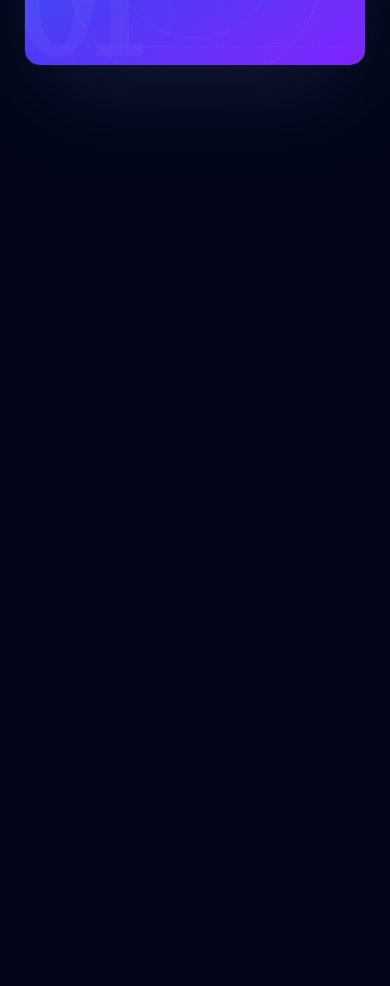
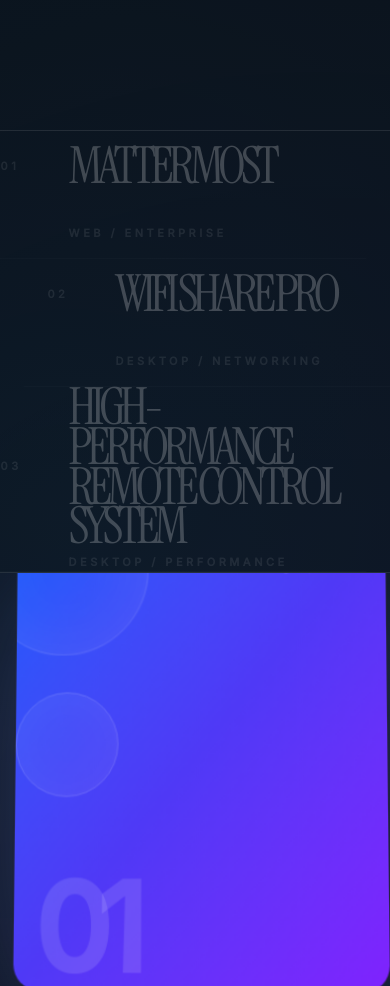
Before and after one commit to hhhheeeeccc/my, a React (Vite) app: page / in a window 390 px wide. Shown: the part 7640-8626 px from the top of the page. Built offline with nearby package versions, Linux system fonts and the light colour scheme.

Commit message:
Rework projects with cinematic work index

```diff
--- a/src/components/sections/Projects.jsx
+++ b/src/components/sections/Projects.jsx
@@ -1,16 +1,27 @@
-import React, { useRef, useEffect, useMemo } from 'react';
+import React, { useRef, useEffect, useMemo, useState, useCallback } from 'react';
 import { useTranslation } from 'react-i18next';
-import { motion } from 'framer-motion';
+import { motion, useMotionValue, useSpring, useTransform } from 'framer-motion';
 import { ExternalLink, Github } from 'lucide-react';
 import gsap from 'gsap';
 import { ScrollTrigger } from 'gsap/ScrollTrigger';
 
 gsap.registerPlugin(ScrollTrigger);
 
+const PANEL_HEIGHT = '220vh';
+
 const Projects = () => {
-  const { t } = useTranslation();
+  const { t, i18n } = useTranslation();
+  const isAr = i18n.language?.startsWith('ar');
   const sectionRef = useRef(null);
   const headerRef = useRef(null);
+  const [activeProject, setActiveProject] = useState(0);
+
+  const pointerX = useMotionValue(0);
+  const pointerY = useMotionValue(0);
+  const smoothX = useSpring(pointerX, { stiffness: 90, damping: 24, mass: 0.4 });
+  const smoothY = useSpring(pointerY, { stiffness: 90, damping: 24, mass: 0.4 });
+  const previewRotateY = useTransform(smoothX, [-200, 200], [-12, 12]);
+  const previewRotateX = useTransform(smoothY, [-160, 160], [10, -10]);
 
   const projects = useMemo(() => [1, 2, 3].map((i) => ({
     title: t(`projects.project${i}.title`),
@@ -28,188 +39,159 @@
     accentHex: i === 1 ? '#818cf8' : i === 2 ? '#2dd4bf' : '#c084fc',
     year: '2024',
     category: i === 1 ? 'WEB / ENTERPRISE' : i === 2 ? 'DESKTOP / NETWORKING' : 'DESKTOP / PERFORMANCE',
+    metric: i === 1 ? 'ARCHITECTED PRODUCT SYSTEMS' : i === 2 ? 'REAL-TIME NETWORK TOOLS' : 'LOW-LATENCY DESKTOP UX',
   })), [t]);
+
+  const handlePointerMove = useCallback((event) => {
+    const rect = sectionRef.current?.getBoundingClientRect();
+    if (!rect) return;
+    pointerX.set(event.clientX - rect.left - rect.width / 2);
+    pointerY.set(event.clientY - rect.top - rect.height / 2);
+  }, [pointerX, pointerY]);
 
   useEffect(() => {
     const ctx = gsap.context(() => {
-      // ── Header reveal ──
       const headerLines = headerRef.current?.querySelectorAll('[data-gsap-reveal]');
       if (headerLines?.length) {
-        gsap.set(headerLines, { y: 60, opacity: 0 });
+        gsap.set(headerLines, { y: 90, opacity: 0, rotateX: 18, transformOrigin: '50% 100%' });
         gsap.to(headerLines, {
-          y: 0, opacity: 1,
-          duration: 1, stagger: 0.12, ease: 'power3.out',
-          scrollTrigger: { trigger: headerRef.current, start: 'top 80%', end: 'top 40%', scrub: 1 },
+          y: 0, opacity: 1, rotateX: 0,
+          duration: 1.2, stagger: 0.1, ease: 'power3.out',
+          scrollTrigger: { trigger: headerRef.current, start: 'top 82%', end: 'top 35%', scrub: 1 },
         });
       }
 
-      // ── ActiveTheory-style: each project panel pinned with scroll-driven animation ──
+      gsap.utils.toArray('.work-index-row').forEach((row, index) => {
+        gsap.fromTo(row,
+          { opacity: 0.22, xPercent: index % 2 ? 6 : -6 },
+          {
+            opacity: 1, xPercent: 0, ease: 'none',
+            scrollTrigger: { trigger: row, start: 'top 86%', end: 'bottom 45%', scrub: 0.8 },
+          }
+        );
+      });
+
       const panels = sectionRef.current?.querySelectorAll('.at-panel');
       if (!panels?.length) return;
 
-      panels.forEach((panel, i) => {
-        const stickyWrap = panel.querySelector('.at-sticky');
+      panels.forEach((panel) => {
         const visual = panel.querySelector('.at-visual-inner');
         const textGroup = panel.querySelector('.at-text-group');
-        const nextPanel = panels[i + 1];
+        const mediaLayers = panel.querySelectorAll('.at-media-layer');
 
-        if (!stickyWrap) return;
+        if (visual) {
+          gsap.fromTo(visual,
+            { scale: 1.08, rotateY: -8, filter: 'blur(0px)' },
+            {
+              scale: 0.82, rotateY: 8, y: -80, opacity: 0.42, filter: 'blur(2px)', ease: 'none',
+              scrollTrigger: { trigger: panel, start: 'top top', end: 'bottom top', scrub: 0.35 },
+            }
+          );
+        }
 
-        // The visual scales down and fades as you scroll through the panel
-        if (visual) {
-          gsap.to(visual, {
-            scale: 0.88,
-            y: -60,
-            opacity: 0.4,
+        if (mediaLayers.length) {
+          gsap.to(mediaLayers, {
+            yPercent: (i) => (i + 1) * -12,
             ease: 'none',
-            scrollTrigger: {
-              trigger: panel,
-              start: 'top top',
-              end: 'bottom top',
-              scrub: 0.3,
-            },
+            scrollTrigger: { trigger: panel, start: 'top bottom', end: 'bottom top', scrub: 0.6 },
           });
         }
 
-        // Text group slides up into view
         if (textGroup) {
           gsap.fromTo(textGroup,
-            { y: 120, opacity: 0 },
-            {
-              y: -80,
-              opacity: 1,
-              ease: 'none',
-              scrollTrigger: {
-                trigger: panel,
-                start: 'top top',
-                end: 'bottom top',
-                scrub: 0.3,
-              },
-            }
+            { y: 160, opacity: 0 },
+            { y: -90, opacity: 1, ease: 'none', scrollTrigger: { trigger: panel, start: 'top top', end: 'bottom top', scrub: 0.35 } }
           );
         }
       });
-
     }, sectionRef);
 
     return () => ctx.revert();
   }, []);
 
   const pad = (n) => String(n + 1).padStart(2, '0');
+  const active = projects[activeProject] ?? projects[0];
 
   return (
-    <section ref={sectionRef} id="projects" className="relative bg-transparent">
-      {/* Background number */}
-      <div className="absolute top-16 left-8 md:left-16 text-[10rem] md:text-[14rem] font-black text-white/[0.015] leading-none select-none pointer-events-none" style={{ fontFamily: 'var(--font-display)' }}>03</div>
+    <section ref={sectionRef} id="projects" className="relative bg-[#030409] overflow-hidden" onPointerMove={handlePointerMove}>
+      <div className="work-noise-field" aria-hidden="true" />
+      <motion.div
+        aria-hidden="true"
+        className="work-hover-preview hidden lg:block"
+        style={{ x: smoothX, y: smoothY, rotateX: previewRotateX, rotateY: previewRotateY }}
+      >
+        <div className={`work-hover-preview__media bg-gradient-to-br ${active?.iconColor || ''}`}>
+          <span>{pad(activeProject)}</span>
+        </div>
+      </motion.div>
 
-      {/* ── HEADER ── */}
-      <div className="max-w-7xl mx-auto px-6 pt-48 pb-32 relative z-10">
-        <div ref={headerRef} className="flex flex-col items-center text-center">
-          <div data-gsap-reveal className="flex items-center gap-4 mb-8">
-            <div className="w-12 h-[2px] bg-gradient-to-r from-transparent to-blue-500/60" />
-            <span className="text-xs font-black uppercase tracking-[0.4em] text-blue-400/70">{t('projects.subtitle')}</span>
-            <div className="w-12 h-[2px] bg-gradient-to-l from-transparent to-blue-500/60" />
+      <div className="min-h-screen flex items-end px-6 md:px-14 pb-10 md:pb-16 relative z-10">
+        <div ref={headerRef} className="w-full">
+          <div data-gsap-reveal className="flex items-center justify-between gap-6 border-b border-white/10 pb-5 mb-8">
+            <span className="text-[11px] md:text-xs font-black uppercase tracking-[0.48em] text-white/45">{isAr ? 'أعمال مختارة' : 'Selected work'}</span>
+            <span className="text-[11px] md:text-xs font-black uppercase tracking-[0.48em] text-cyan-300/70">{projects.length.toString().padStart(2, '0')} CASES</span>
           </div>
           <div data-gsap-reveal className="overflow-hidden">
-            <h2 className="text-5xl md:text-7xl lg:text-[8rem] font-black text-white tracking-tight leading-[0.85]" style={{ fontFamily: 'var(--font-display)' }}>
-              {t('projects.title')}
-            </h2>
+            <h2 className="work-mega-title">{t('projects.title')}</h2>
           </div>
-          <div data-gsap-reveal className="mt-10 max-w-2xl">
-            <p className="text-lg md:text-xl text-slate-500 font-medium leading-relaxed">{t('projects.intro')}</p>
-          </div>
+          <p data-gsap-reveal className="max-w-3xl mt-8 text-white/50 text-lg md:text-2xl leading-relaxed">
+            {isAr ? 'قسم أعمال بتجربة قريبة من Active Theory: شاشة كاملة، حركة 3D، تغذية بصرية عند المرور، وانتقالات سينمائية أثناء التمرير.' : 'A full-screen work index with Active Theory-like rhythm: oversized typography, 3D hover feedback, cinematic scroll motion, and layered visual energy.'}
+          </p>
         </div>
       </div>
 
-      {/* ── PROJECT PANELS (ActiveTheory sticky scroll) ── */}
+      <div className="relative z-10 border-y border-white/10">
+        {projects.map((project, i) => (
+          <button
+            key={project.title}
+            type="button"
+            className="work-index-row group"
+            onMouseEnter={() => setActiveProject(i)}
+            onFocus={() => setActiveProject(i)}
+          >
+            <span className="work-index-row__number">{pad(i)}</span>
+            <span className="work-index-row__title">{project.title}</span>
+            <span className="work-index-row__meta">{project.category}</span>
+          </button>
+        ))}
+      </div>
+
       {projects.map((project, i) => (
-        <div
-          key={i}
-          className="at-panel relative"
-          style={{ height: `${Math.max(window?.innerHeight || 800, 800) * 2.2}px` }}
-        >
-          {/* Sticky container — stays pinned while scrolling through panel */}
+        <div key={`${project.title}-panel`} className="at-panel relative" style={{ height: PANEL_HEIGHT }}>
           <div className="at-sticky sticky top-0 h-screen w-full flex items-center justify-center overflow-hidden" style={{ zIndex: 10 + i }}>
-            <div className="w-full max-w-[1300px] mx-auto px-6 md:px-16 flex flex-col lg:flex-row items-center gap-10 lg:gap-20">
-
-              {/* ── Visual block (left) ── */}
-              <div className="at-visual-inner w-full lg:w-[58%] flex-shrink-0">
-                <div
-                  className="aspect-[16/10] rounded-2xl overflow-hidden relative border border-white/[0.06]"
-                  style={{ boxShadow: `0 40px 100px -20px ${project.accentHex}25` }}
-                >
-                  <div className={`absolute inset-0 bg-gradient-to-br ${project.iconColor}`} />
-                  <div className="absolute inset-0 opacity-[0.07]" style={{
-                    backgroundImage: 'linear-gradient(rgba(255,255,255,0.3) 1px, transparent 1px), linear-gradient(90deg, rgba(255,255,255,0.3) 1px, transparent 1px)',
-                    backgroundSize: '48px 48px',
-                  }} />
-                  <span className="absolute -bottom-5 -left-3 text-[11rem] md:text-[14rem] font-black text-white/[0.04] select-none leading-none pointer-events-none" style={{ fontFamily: 'var(--font-display)' }}>
-                    {pad(i)}
-                  </span>
-                  <div className="absolute top-1/2 left-1/2 -translate-x-1/2 -translate-y-1/2 w-[260px] h-[260px] md:w-[360px] md:h-[360px] rounded-full border border-white/[0.07]" />
-                  <div className="absolute top-1/2 left-1/2 -translate-x-1/2 -translate-y-1/2 w-[160px] h-[160px] md:w-[230px] md:h-[230px] rounded-full border border-white/[0.04]" />
-                  {/* Hover overlay */}
-                  <div className="absolute inset-0 bg-black/0 hover:bg-black/40 transition-all duration-700 flex items-end cursor-pointer">
-                    <div className="p-8 translate-y-6 opacity-0 hover:translate-y-0 hover:opacity-100 transition-all duration-500 ease-out">
-                      <div className="flex gap-3">
-                        <span className="p-3.5 bg-white/10 backdrop-blur-md rounded-xl border border-white/20 text-white"><Github size={16} /></span>
-                        <span className="p-3.5 bg-white/10 backdrop-blur-md rounded-xl border border-white/20 text-white"><ExternalLink size={16} /></span>
-                      </div>
-                    </div>
-                  </div>
+            <div className="w-full max-w-[1500px] mx-auto px-6 md:px-14 grid lg:grid-cols-[1.25fr_0.75fr] items-center gap-10 lg:gap-20">
+              <div className="at-visual-inner work-card-3d">
+                <div className="work-cinematic-frame" style={{ boxShadow: `0 45px 140px -28px ${project.accentHex}66` }}>
+                  <div className={`at-media-layer absolute inset-0 bg-gradient-to-br ${project.iconColor}`} />
+                  <div className="at-media-layer work-cinematic-grid" />
+                  <div className="at-media-layer work-cinematic-orb work-cinematic-orb-a" />
+                  <div className="at-media-layer work-cinematic-orb work-cinematic-orb-b" />
+                  <div className="work-cinematic-scan" />
+                  <span className="work-cinematic-number">{pad(i)}</span>
+                  <span className="work-cinematic-label">{project.metric}</span>
                 </div>
               </div>
 
-              {/* ── Text block (right) ── */}
-              <div className="at-text-group w-full lg:w-[42%]">
+              <div className="at-text-group">
                 <div className="flex items-center gap-3 mb-5">
-                  <span className="text-[11px] font-bold uppercase tracking-[0.25em] text-slate-600">{project.year}</span>
+                  <span className="text-[11px] font-bold uppercase tracking-[0.25em] text-slate-500">{project.year}</span>
                   <span className="w-1 h-1 rounded-full bg-slate-700" />
-                  <span className="text-[11px] font-bold uppercase tracking-[0.25em]" style={{ color: project.accentHex + '88' }}>{project.category}</span>
+                  <span className="text-[11px] font-bold uppercase tracking-[0.25em]" style={{ color: project.accentHex }}>{project.category}</span>
                 </div>
-
-                <div className="text-6xl md:text-7xl lg:text-8xl font-black leading-none mb-3 select-none pointer-events-none" style={{ fontFamily: 'var(--font-display)', color: project.accentHex + '10' }}>
-                  {pad(i)}
+                <h3 className="text-4xl md:text-6xl lg:text-7xl font-black text-white mb-6 leading-[0.9]" style={{ fontFamily: 'var(--font-display)' }}>{project.title}</h3>
+                <p className="text-slate-400 leading-relaxed font-medium text-base md:text-lg mb-9 max-w-md">{project.description}</p>
+                <div className="flex flex-wrap gap-2 mb-9">
+                  {project.tags.map((tag) => <span key={tag} className="work-tag" style={{ color: project.accentHex, borderColor: `${project.accentHex}26` }}>{tag}</span>)}
                 </div>
-
-                <h3 className="text-3xl md:text-4xl lg:text-5xl font-black text-white mb-5 leading-[1.05]" style={{ fontFamily: 'var(--font-display)' }}>
-                  {project.title}
-                </h3>
-
-                <div className="flex flex-wrap gap-2 mb-7">
-                  {project.tags.slice(0, 3).map((tag, ti) => (
-                    <span key={ti} className="px-3 py-1.5 text-[10px] font-bold uppercase tracking-[0.2em] rounded-full border" style={{ backgroundColor: project.accentHex + '08', color: project.accentHex + '88', borderColor: project.accentHex + '15' }}>
-                      {tag}
-                    </span>
-                  ))}
-                </div>
-
-                <p className="text-slate-400 leading-relaxed font-medium text-base md:text-lg mb-9 max-w-md">
-                  {project.description}
-                </p>
-
                 <div className="flex items-center gap-8">
-                  <span role="button" tabIndex={0} className="group flex items-center gap-2.5 text-sm text-slate-500 hover:text-white font-medium transition-colors duration-300 cursor-pointer">
-                    <span className="w-9 h-9 rounded-full border border-white/10 flex items-center justify-center group-hover:border-white/25 group-hover:bg-white/5 transition-all duration-300">
-                      <Github size={14} />
-                    </span>
-                    {t('projects.sourceCode')}
-                  </span>
-                  <span role="button" tabIndex={0} className="group flex items-center gap-2.5 text-sm font-medium transition-colors duration-300 cursor-pointer" style={{ color: project.accentHex + 'aa' }}>
-                    <span className="w-9 h-9 rounded-full border flex items-center justify-center transition-all duration-300" style={{ borderColor: project.accentHex + '20' }}>
-                      <ExternalLink size={14} />
-                    </span>
-                    {t('projects.liveDemo')}
-                  </span>
+                  <span role="button" tabIndex={0} className="work-link"><Github size={14} />{t('projects.sourceCode')}</span>
+                  <span role="button" tabIndex={0} className="work-link" style={{ color: project.accentHex }}><ExternalLink size={14} />{t('projects.liveDemo')}</span>
                 </div>
               </div>
             </div>
           </div>
         </div>
       ))}
-
-      {/* Spacer */}
-      <div className="h-32" />
     </section>
   );
 };
--- a/src/styles/index.css
+++ b/src/styles/index.css
@@ -261,3 +261,236 @@
   .hero-kinetic-ring-a { width: 120vw; }
   .hero-kinetic-ring-b { width: 92vw; }
 }
+
+/* ActiveTheory-like full-screen work index */
+.work-noise-field {
+  position: absolute;
+  inset: 0;
+  pointer-events: none;
+  opacity: 0.5;
+  background:
+    radial-gradient(circle at 18% 18%, rgba(34, 211, 238, 0.16), transparent 28%),
+    radial-gradient(circle at 82% 24%, rgba(139, 92, 246, 0.16), transparent 30%),
+    linear-gradient(180deg, rgba(255, 255, 255, 0.04), transparent 38%, rgba(255, 255, 255, 0.02));
+}
+
+.work-mega-title {
+  font-family: var(--font-display);
+  font-size: clamp(5.8rem, 22vw, 24rem);
+  line-height: 0.72;
+  letter-spacing: -0.12em;
+  color: rgba(255, 255, 255, 0.96);
+  text-transform: uppercase;
+}
+
+.work-hover-preview {
+  position: fixed;
+  left: 50%;
+  top: 48%;
+  z-index: 30;
+  width: min(26vw, 390px);
+  aspect-ratio: 4 / 5;
+  margin-left: calc(min(26vw, 390px) / -2);
+  margin-top: calc(min(26vw, 390px) * -0.62);
+  pointer-events: none;
+  transform-style: preserve-3d;
+  perspective: 1200px;
+  mix-blend-mode: screen;
+}
+
+.work-hover-preview__media {
+  width: 100%;
+  height: 100%;
+  border: 1px solid rgba(255, 255, 255, 0.14);
+  border-radius: 30px;
+  overflow: hidden;
+  opacity: 0.26;
+  filter: saturate(130%) contrast(112%);
+  box-shadow: 0 28px 100px rgba(0, 0, 0, 0.45);
+  transform: translateZ(80px);
+}
+
+.work-hover-preview__media::before,
+.work-hover-preview__media::after {
+  content: '';
+  position: absolute;
+  inset: 13%;
+  border-radius: 9999px;
+  border: 1px solid rgba(255, 255, 255, 0.22);
+  animation: sensory-orbit 7s linear infinite;
+}
+
+.work-hover-preview__media::after {
+  inset: 28%;
+  animation-direction: reverse;
+  animation-duration: 4.5s;
+}
+
+.work-hover-preview__media span {
+  position: absolute;
+  left: 22px;
+  bottom: 18px;
+  font-size: clamp(5rem, 12vw, 11rem);
+  font-weight: 950;
+  line-height: 0.75;
+  letter-spacing: -0.12em;
+  color: rgba(255, 255, 255, 0.12);
+}
+
+.work-index-row {
+  width: 100%;
+  min-height: clamp(120px, 18vh, 210px);
+  display: grid;
+  grid-template-columns: minmax(42px, 0.18fr) 1fr minmax(160px, 0.34fr);
+  align-items: center;
+  gap: 1.5rem;
+  padding: 0 clamp(1.5rem, 4vw, 3.5rem);
+  color: white;
+  text-align: start;
+  border-bottom: 1px solid rgba(255, 255, 255, 0.09);
+  background: linear-gradient(90deg, transparent, rgba(255, 255, 255, 0.015), transparent);
+  transition: background 500ms ease, letter-spacing 500ms ease;
+}
+
+.work-index-row:hover,
+.work-index-row:focus-visible {
+  background: rgba(255, 255, 255, 0.055);
+}
+
+.work-index-row__number,
+.work-index-row__meta {
+  font-size: 11px;
+  font-weight: 900;
+  letter-spacing: 0.32em;
+  text-transform: uppercase;
+  color: rgba(255, 255, 255, 0.38);
+}
+
+.work-index-row__title {
+  font-family: var(--font-display);
+  font-size: clamp(3.2rem, 10vw, 12rem);
+  line-height: 0.78;
+  letter-spacing: -0.1em;
+  text-transform: uppercase;
+  transition: transform 500ms cubic-bezier(0.16, 1, 0.3, 1), color 500ms ease;
+}
+
+.work-index-row:hover .work-index-row__title,
+.work-index-row:focus-visible .work-index-row__title {
+  transform: translateX(0.04em) skewX(-5deg);
+  color: rgba(125, 249, 255, 0.94);
+}
+
+.work-card-3d {
+  perspective: 1400px;
+  transform-style: preserve-3d;
+}
+
+.work-cinematic-frame {
+  position: relative;
+  min-height: min(70vh, 760px);
+  aspect-ratio: 16 / 10;
+  overflow: hidden;
+  border-radius: clamp(24px, 4vw, 52px);
+  border: 1px solid rgba(255, 255, 255, 0.1);
+  transform: rotateX(8deg) rotateY(-10deg) translateZ(0);
+  transform-style: preserve-3d;
+  background: #050816;
+}
+
+.work-cinematic-grid {
+  opacity: 0.1;
+  background-image:
+    linear-gradient(rgba(255,255,255,0.34) 1px, transparent 1px),
+    linear-gradient(90deg, rgba(255,255,255,0.34) 1px, transparent 1px);
+  background-size: 54px 54px;
+  mask-image: radial-gradient(circle at 50% 50%, black, transparent 72%);
+}
+
+.work-cinematic-orb {
+  width: 46%;
+  aspect-ratio: 1;
+  left: 50%;
+  top: 50%;
+  translate: -50% -50%;
+  border-radius: 9999px;
+  border: 1px solid rgba(255, 255, 255, 0.18);
+  box-shadow: inset 0 0 80px rgba(255, 255, 255, 0.08);
+  animation: sensory-orbit 12s linear infinite;
+}
+
+.work-cinematic-orb-b {
+  width: 28%;
+  animation-duration: 7s;
+  animation-direction: reverse;
+}
+
+.work-cinematic-scan {
+  position: absolute;
+  inset: -20%;
+  background: linear-gradient(110deg, transparent 35%, rgba(255,255,255,0.22), transparent 58%);
+  animation: work-scan 4.8s ease-in-out infinite;
+}
+
+.work-cinematic-number {
+  position: absolute;
+  left: clamp(1.2rem, 3vw, 3rem);
+  bottom: clamp(1rem, 2.6vw, 2.5rem);
+  font-size: clamp(7rem, 18vw, 18rem);
+  font-weight: 950;
+  line-height: 0.72;
+  letter-spacing: -0.12em;
+  color: rgba(255, 255, 255, 0.12);
+}
+
+.work-cinematic-label {
+  position: absolute;
+  right: clamp(1.2rem, 3vw, 3rem);
+  top: clamp(1.2rem, 3vw, 3rem);
+  max-width: 250px;
+  text-align: end;
+  font-size: 11px;
+  font-weight: 950;
+  letter-spacing: 0.32em;
+  line-height: 1.7;
+  color: rgba(255, 255, 255, 0.58);
+}
+
+.work-tag {
+  padding: 0.55rem 0.8rem;
+  border: 1px solid;
+  border-radius: 9999px;
+  background: rgba(255, 255, 255, 0.025);
+  font-size: 10px;
+  font-weight: 900;
+  letter-spacing: 0.18em;
+  text-transform: uppercase;
+}
+
+.work-link {
+  display: inline-flex;
+  align-items: center;
+  gap: 0.7rem;
+  color: rgba(255, 255, 255, 0.55);
+  font-size: 0.9rem;
+  font-weight: 800;
+  transition: color 240ms ease, transform 240ms ease;
+}
+
+.work-link:hover { color: white; transform: translateY(-2px); }
+
+@keyframes work-scan {
+  0%, 35% { transform: translateX(-75%); opacity: 0; }
+  48%, 60% { opacity: 0.7; }
+  100% { transform: translateX(75%); opacity: 0; }
+}
+
+@media (max-width: 900px) {
+  .work-mega-title { font-size: clamp(4.8rem, 25vw, 10rem); }
+  .work-index-row {
+    grid-template-columns: 44px 1fr;
+    min-height: 128px;
+  }
+  .work-index-row__meta { grid-column: 2; margin-top: -1rem; }
+  .work-cinematic-frame { min-height: 52vh; aspect-ratio: 4 / 5; transform: rotateX(5deg) rotateY(-5deg); }
+}
```
